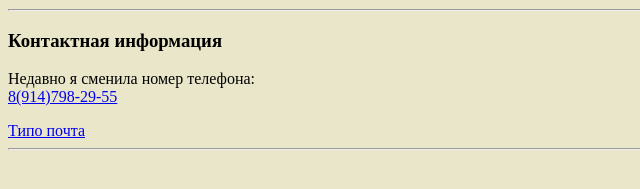
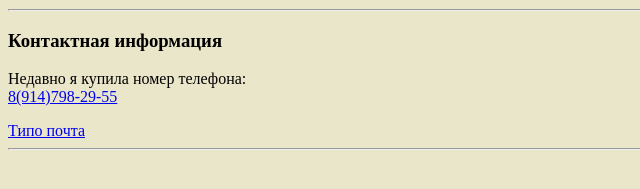
Before and after one commit to Dreammary0/Dreammary0.github.io, a plain HTML site: page МойСайт.html in a window 1280 px wide. Shown: the part 159-348 px from the top of the page, 0-640 px from the left. Drawn offline with Linux system fonts and the light colour scheme.

Commit message:
купила

```diff
--- a/МойСайт.html
+++ b/МойСайт.html
@@ -45,7 +45,7 @@
 <p>Меня зовут <b>Мария</b><span>&#x1F609</span></p>
 <hr>
 <h3>Контактная информация</h3>
-<p>Недавно я сменила номер телефона:<br>
+<p>Недавно я купила номер телефона:<br>
   <a href="tel:+79147982955">8(914)798-29-55</a></p>
 <a href="mailto:sazontova.md@students.dvfu.ru">Типо почта</a>
 <hr>
```
